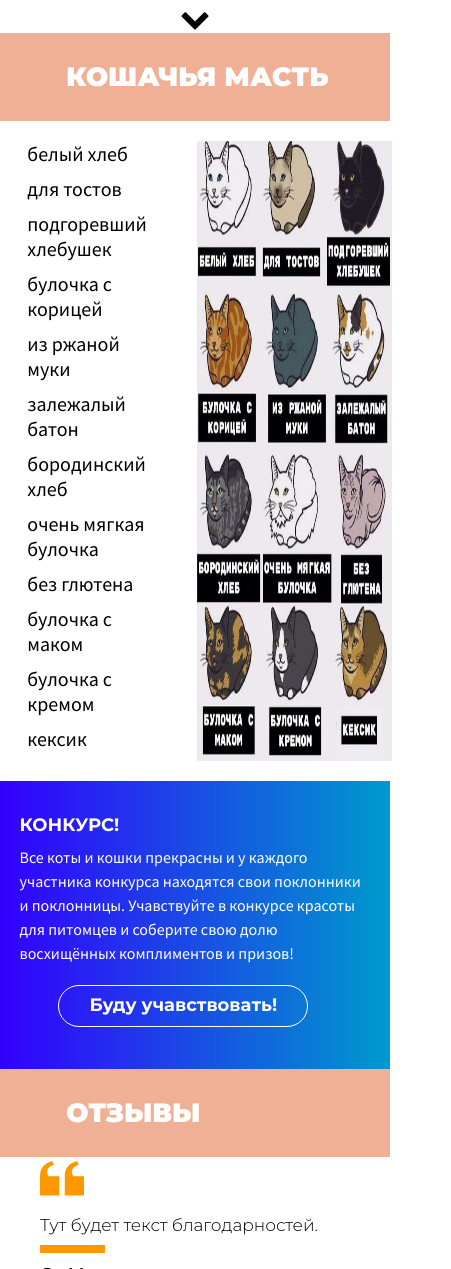
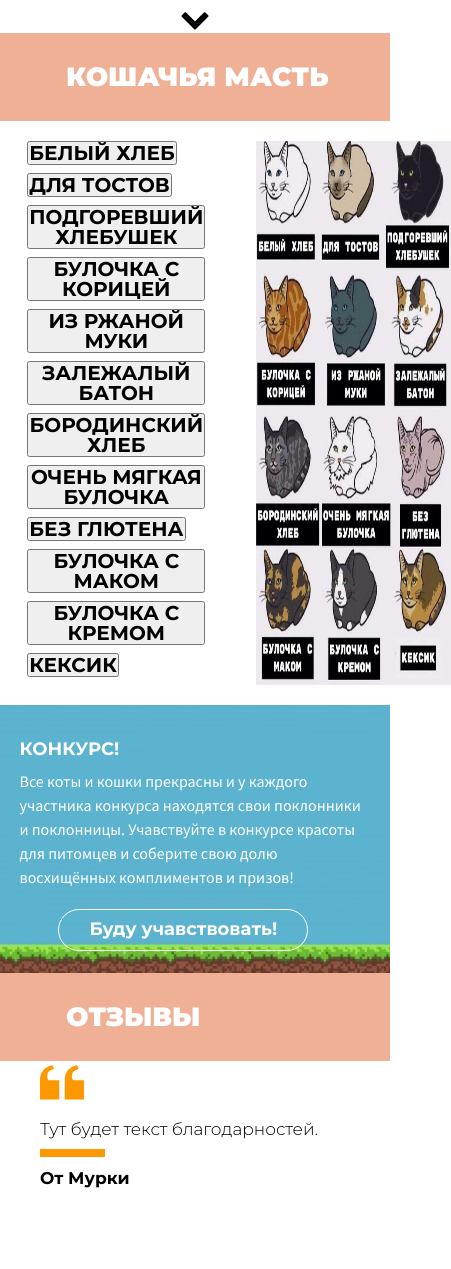
Before and after one commit to Shilachkashila/training-site, a plain HTML site: page index.html in a window 390 px wide. Shown: the part 1374-2643 px from the top of the page, 451 px wide, since content can reach past the window. Drawn offline with Linux system fonts and the light colour scheme.

Commit message:
cat-list accordion

```diff
--- a/css/style.css
+++ b/css/style.css
@@ -59,7 +59,6 @@ body {
     font-size: 20px;
     line-height: 20px;
     color: #ffffff;
-    -webkit-text-stroke: 1px #999999;
     text-decoration: none;
     user-select: none;
     outline: none;
@@ -338,7 +337,8 @@ body {
     border:none;
     background:#fff;
 }
-/* секция - демонстрация работ */
+
+/* секция - породы котиков */
 .title__h2grey {
     padding-top: 105px;
     padding-left: 17%;
@@ -363,12 +363,21 @@ body {
     display:flex;
 }
 .color-of-cats__list {
-  list-style-type: none;
+    list-style-type: none;
 }
-.color-of-cats__list li {
-  margin-bottom: 10px;
-  font-size: 20px;
-  line-height: normal;
+.color-of-cats__list_title {
+    margin-bottom: 10px;
+    font-family: Montserrat;
+    font-size: 20px;
+    font-weight: bold;
+    line-height: 20px;
+    text-transform: uppercase;
+}
+.color-of-cats__list_text {
+    margin-top: -2px;
+    height: 0;
+    overflow: hidden;
+    transition: height 0.5s ease-in-out;
 }
 
 /* слайдеррррррррррррррррр */
@@ -484,21 +493,22 @@ body {
 .banner {
     box-sizing: border-box;
     display: flex;
-    min-height: 288px;
+    min-height: 268px;
     padding-left: 5%;
-    background: linear-gradient(90deg, #3300ff 0%, #0099cc 99.5%);
+    background-image: url(../img/pixel-background.jpg);
+    background-size: auto 100%; /*картинка фиксирована по высоте блока и растянута по ширине*/
 }
 .banner__picture-box {
     position:relative;
     width:355px;
-    height:288px;
+    height:100px;
     margin-right: 70px;
 }
 .banner__picture {
     position:relative;
-    left:83px;
-    bottom: 70px;
-    width: 200px;
+    left:73px;
+    bottom: 20px;
+    width: 180px;
 }
 .banner__cnt {
     display: flex;
--- a/index.html
+++ b/index.html
@@ -19,7 +19,7 @@
           <p class="logo">LOGO</p>
         </div>
         <a href="vtoroj.html" class="menu__button" title="о нас"><i class="fa fa-user-o" aria-hidden="true"></i><span class="menu_mobile"> о нас</span></a>
-        <a href="#slider" class="menu__button" title="галерея"><i class="fa fa-picture-o" aria-hidden="true"></i><span class="menu_mobile"> галерея</span></a>
+        <a href="#slider" class="menu__button" title="галерея"><i class="fa fa-picture-o" aria-hidden="true"></i><span class="menu_mobile"> отзывы</span></a>
         <a href="#contact" class="menu__button" title="контакты"><i class="fa fa-address-card-o" aria-hidden="true"></i><span class="menu_mobile"> контакты</span></a>
       </nav>
       <header id="top" class="header">
@@ -100,18 +100,54 @@
         <div class="color-of-cats">
           <div class="color-of-cats__list_wrapper">
           <ul class="color-of-cats__list">
-            <li>белый хлеб</li>
-            <li>для тостов</li>
-            <li>подгоревший хлебушек</li>
-            <li>булочка с корицей</li>
-            <li>из ржаной муки</li>
-            <li>залежалый батон</li>
-            <li>бородинский хлеб</li>
-            <li>очень мягкая булочка</li>
-            <li>без глютена</li>
-            <li>булочка с маком</li>
-            <li>булочка с кремом</li>
-            <li>кексик</li>
+            <li>
+              <button class="color-of-cats__list_title" type="button" name="button">белый хлеб</button>
+              <p class="color-of-cats__list_text">описание стандарта белой шёрстки</p>
+            </li>
+            <li>
+              <button class="color-of-cats__list_title" type="button" name="button">для тостов</button>
+              <p class="color-of-cats__list_text">описание стандарта белой шёрстки</p>
+              </li>
+            <li>
+              <button class="color-of-cats__list_title" type="button" name="button">подгоревший хлебушек</button>
+              <p class="color-of-cats__list_text">описание стандарта белой шёрстки</p>
+            </li>
+            <li>
+              <button class="color-of-cats__list_title" type="button" name="button">булочка с корицей</button>
+              <p class="color-of-cats__list_text">описание стандарта белой шёрстки</p>
+            </li>
+            <li>
+              <button class="color-of-cats__list_title" type="button" name="button">из ржаной муки</button>
+              <p class="color-of-cats__list_text">описание стандарта белой шёрстки</p>
+            </li>
+            <li>
+              <button class="color-of-cats__list_title" type="button" name="button">залежалый батон</button>
+              <p class="color-of-cats__list_text">описание стандарта белой шёрстки</p>
+            </li>
+            <li>
+              <button class="color-of-cats__list_title" type="button" name="button">бородинский хлеб</button>
+              <p class="color-of-cats__list_text">описание стандарта белой шёрстки</p>
+            </li>
+            <li>
+              <button class="color-of-cats__list_title" type="button" name="button">очень мягкая булочка</button>
+              <p class="color-of-cats__list_text">описание стандарта белой шёрстки</p>
+            </li>
+            <li>
+              <button class="color-of-cats__list_title" type="button" name="button">без глютена</button>
+              <p class="color-of-cats__list_text">описание стандарта белой шёрстки</p>
+            </li>
+            <li>
+              <button class="color-of-cats__list_title" type="button" name="button">булочка с маком</button>
+              <p class="color-of-cats__list_text">описание стандарта белой шёрстки</p>
+            </li>
+            <li>
+              <button class="color-of-cats__list_title" type="button" name="button">булочка с кремом</button>
+              <p class="color-of-cats__list_text">описание стандарта белой шёрстки</p>
+            </li>
+            <li>
+              <button class="color-of-cats__list_title" type="button" name="button">кексик</button>
+              <p class="color-of-cats__list_text">описание стандарта белой шёрстки</p>
+            </li>
           </ul>
           </div>
           <img class="color-of-cats__picture" src="img/hlebushek.jpg"alt="map">
```
